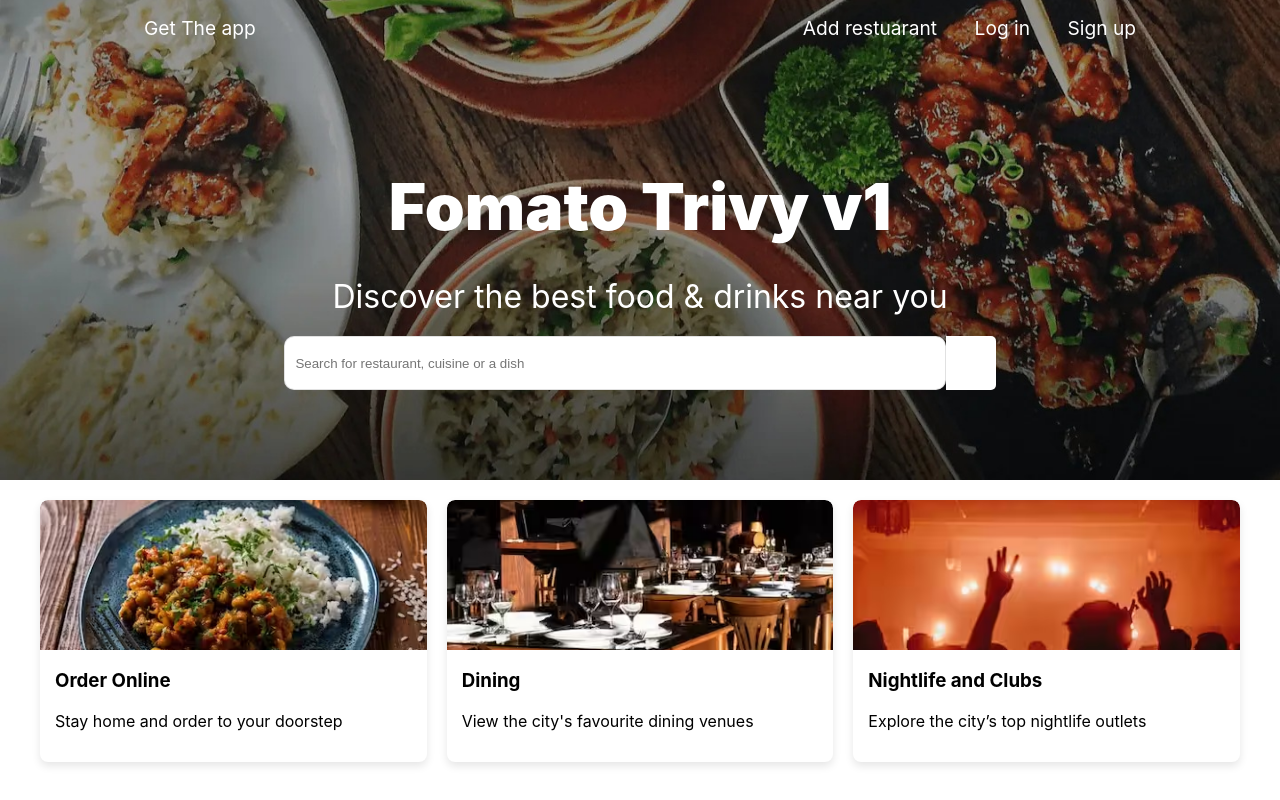
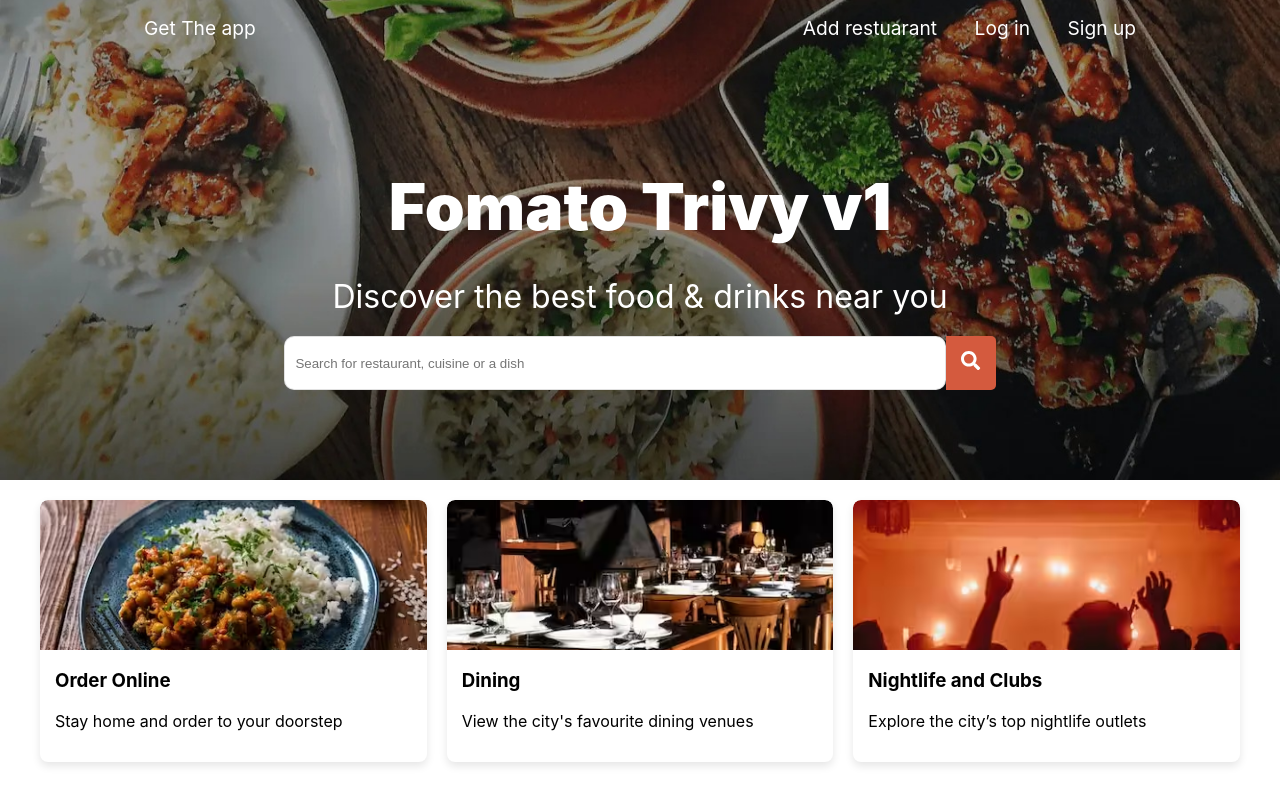
Before and after one commit to iamtejas23/react-zomato-clone, a React (Create React App) app: page / in a window 1280 px wide. Shown: the top 800 px of the page. Built offline with nearby package versions, Linux system fonts and the light colour scheme.

Commit message:
Update SearchBar.css

```diff
--- a/src/components/SearchBar/SearchBar.css
+++ b/src/components/SearchBar/SearchBar.css
@@ -14,7 +14,7 @@
   }
 
   .search-bar button {
-    background-color: #fff;
+    background-color: #d45a3e;
     color: white;
     border: none;
     border-radius: 0 5px 5px 0;
```
